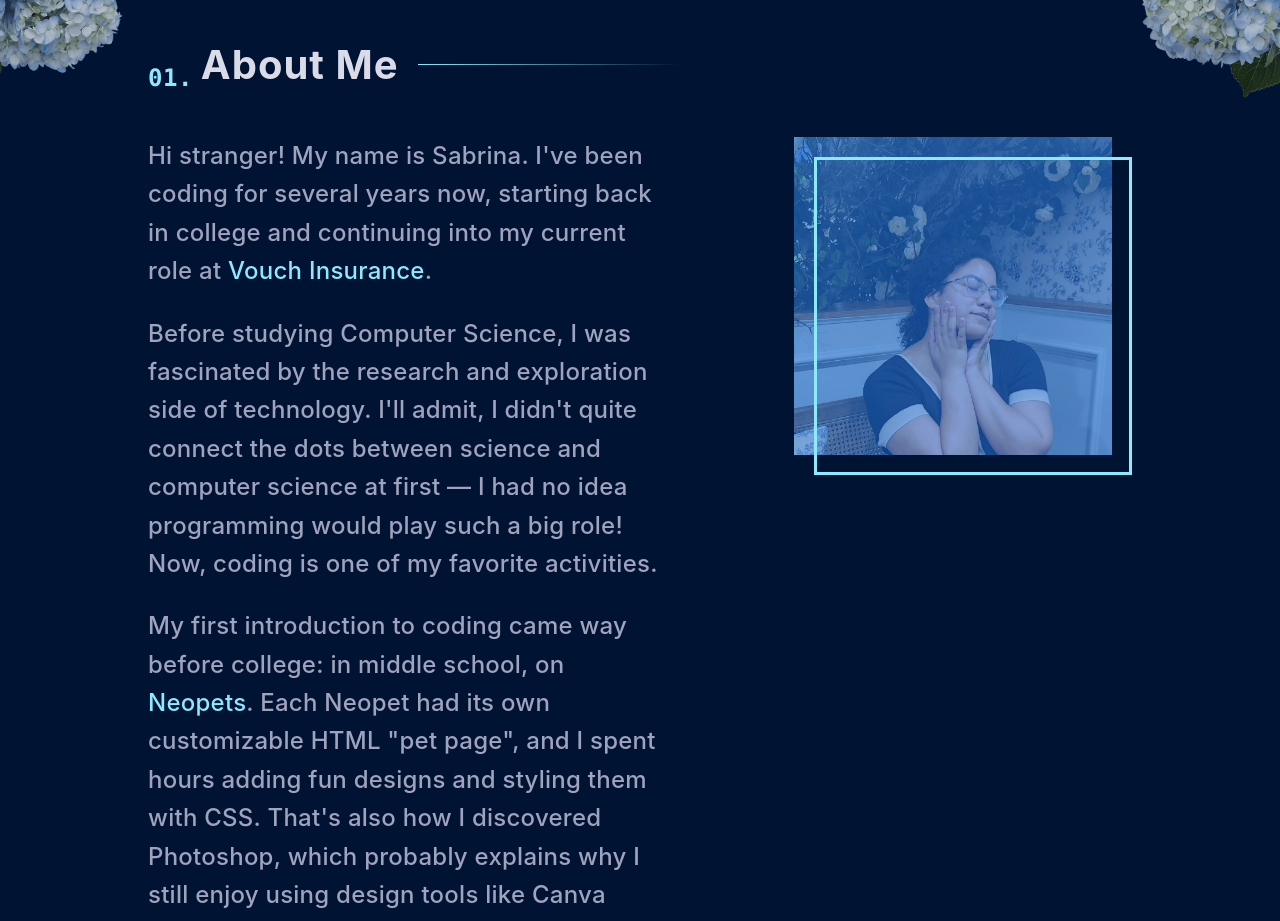
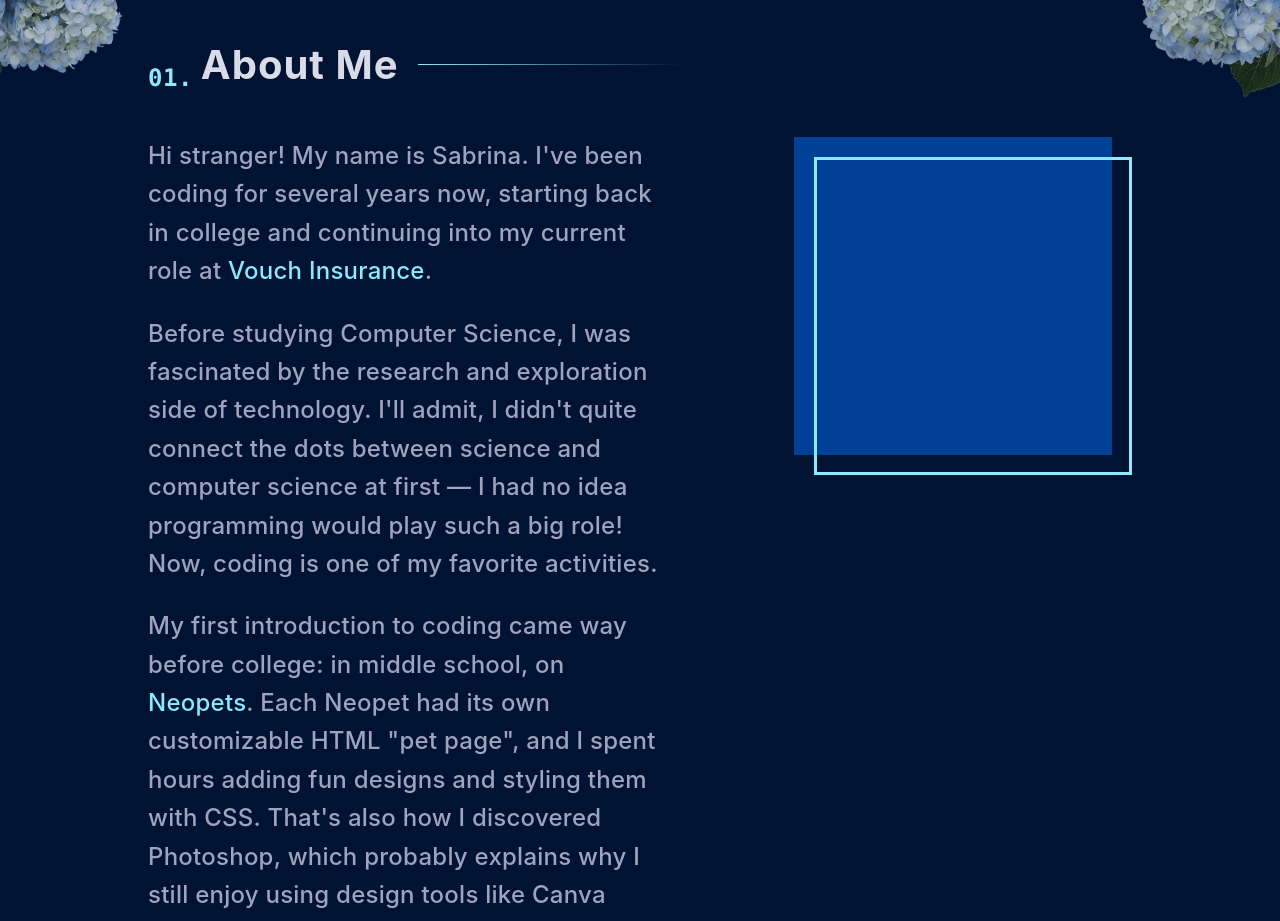
Before and after one commit to sabrinaspage/digital-ocean-app, a React (Create React App) app: page / in a window 1280 px wide. Shown: the part 840-1761 px from the top of the page. Built offline with nearby package versions, Linux system fonts and the light colour scheme.

Commit message:
Remove profile image from About component
Removed the profile image from the About component.

```diff
--- a/src/components/About.js
+++ b/src/components/About.js
@@ -27,7 +27,6 @@ function About() {
         </div>
         <div className="about-image">
           <div className="image-wrapper">
-            <img src="/selfie.png" alt="Sabrina Reyes" className="profile-image" />
             <div className="image-border"></div>
             <div className="image-overlay"></div>
           </div>
```
